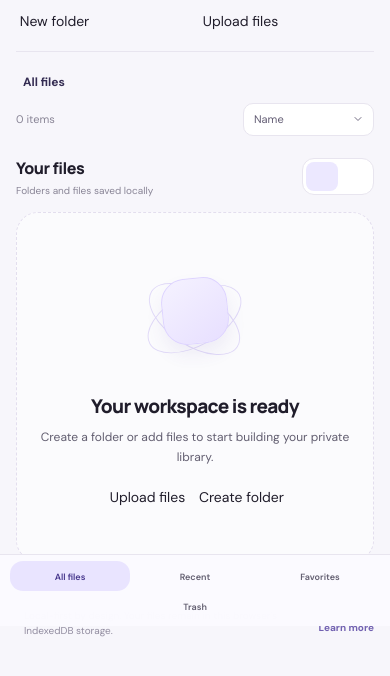
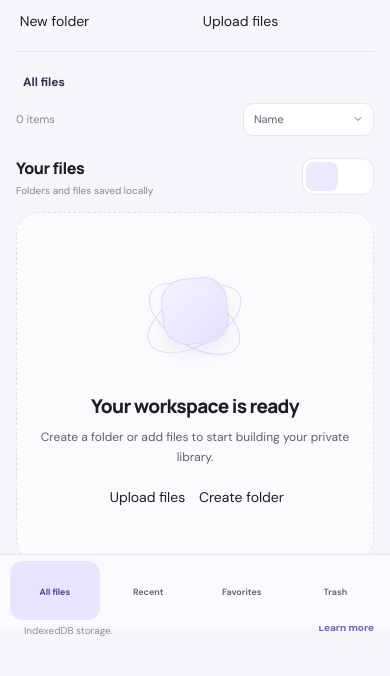
Before and after one commit to bradleysouciercomputer/M3E-Local-Storage, a website built with Vite: page index.html in a window 390 px wide. Shown: the part 218-894 px from the top of the page. Built offline with nearby package versions, Linux system fonts and the light colour scheme.

Commit message:
Fix compact mobile navigation layout

```diff
--- a/src/style.css
+++ b/src/style.css
@@ -395,9 +395,10 @@ h1 { margin: 0; font-family: "Manrope", sans-serif; font-size: clamp(28px, 3vw,
 @media (max-width: 720px) {
   .sidebar { position: fixed; inset: auto 0 0; width: 100%; height: 72px; padding: 6px 10px calc(6px + env(safe-area-inset-bottom)); border-right: 0; border-top: 1px solid var(--line); overflow: visible; background: rgba(251,250,255,.96); backdrop-filter: blur(18px); }
   .sidebar .brand, .sidebar .sidebar-create, .sidebar .nav-caption, .sidebar .sidebar-bottom { display: none; }
-  .sidebar .nav-list { flex-direction: row; justify-content: space-around; gap: 5px; height: 100%; }
+  .sidebar { display: grid; grid-template-columns: repeat(4, minmax(0, 1fr)); gap: 4px; }
+  .sidebar .nav-list { display: contents; }
   .sidebar .nav-list + .nav-caption { display: none; }
-  .sidebar .nav-item { display: flex; flex-direction: column; justify-content: center; align-items: center; gap: 3px; flex: 1; min-height: 0; padding: 4px 2px; border-radius: 13px; font-size: 9px; }
+  .sidebar .nav-item { display: flex; flex-direction: column; justify-content: center; align-items: center; gap: 3px; flex: initial; width: 100%; min-height: 0; padding: 4px 2px; border-radius: 13px; font-size: 9px; }
   .sidebar .nav-item m3e-icon { font-size: 21px; }
   .sidebar .nav-item span:nth-child(2) { flex: initial; font-size: 9px; }
   .sidebar .nav-count { display: none; }
```
